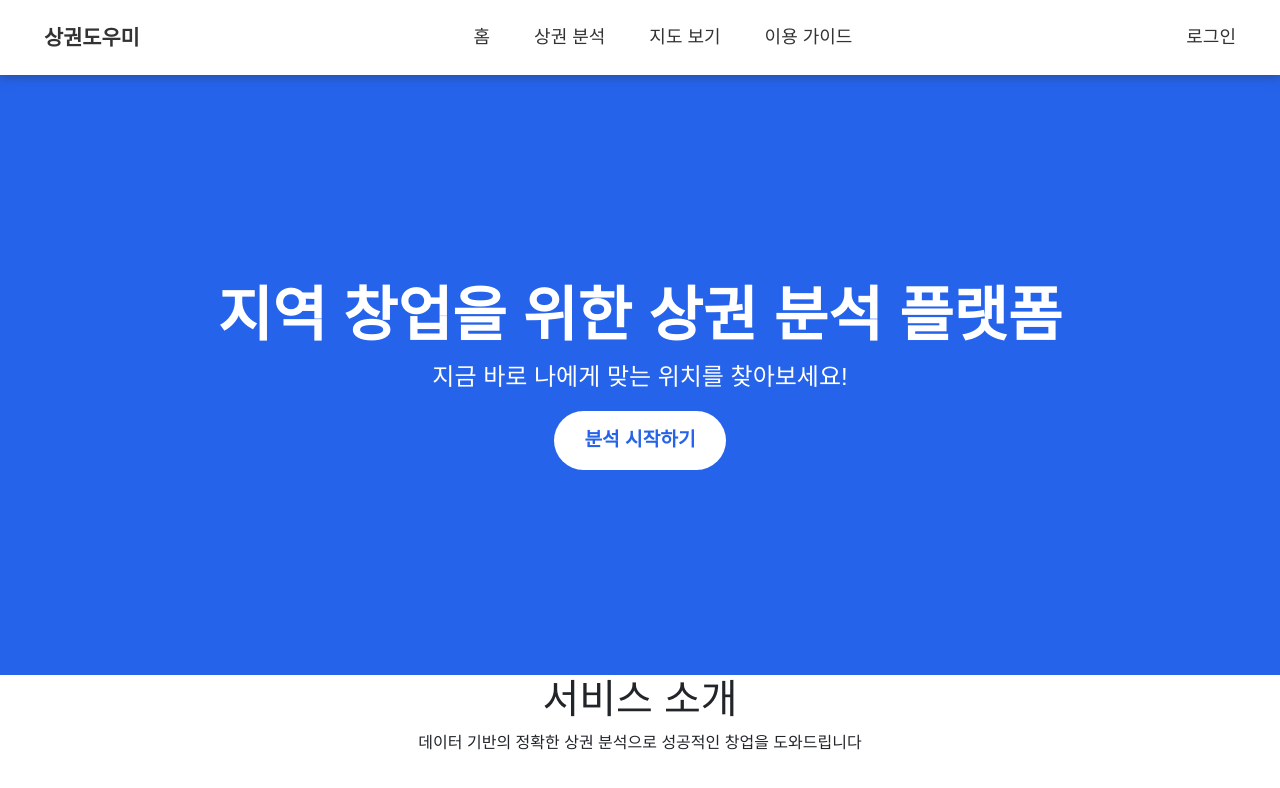
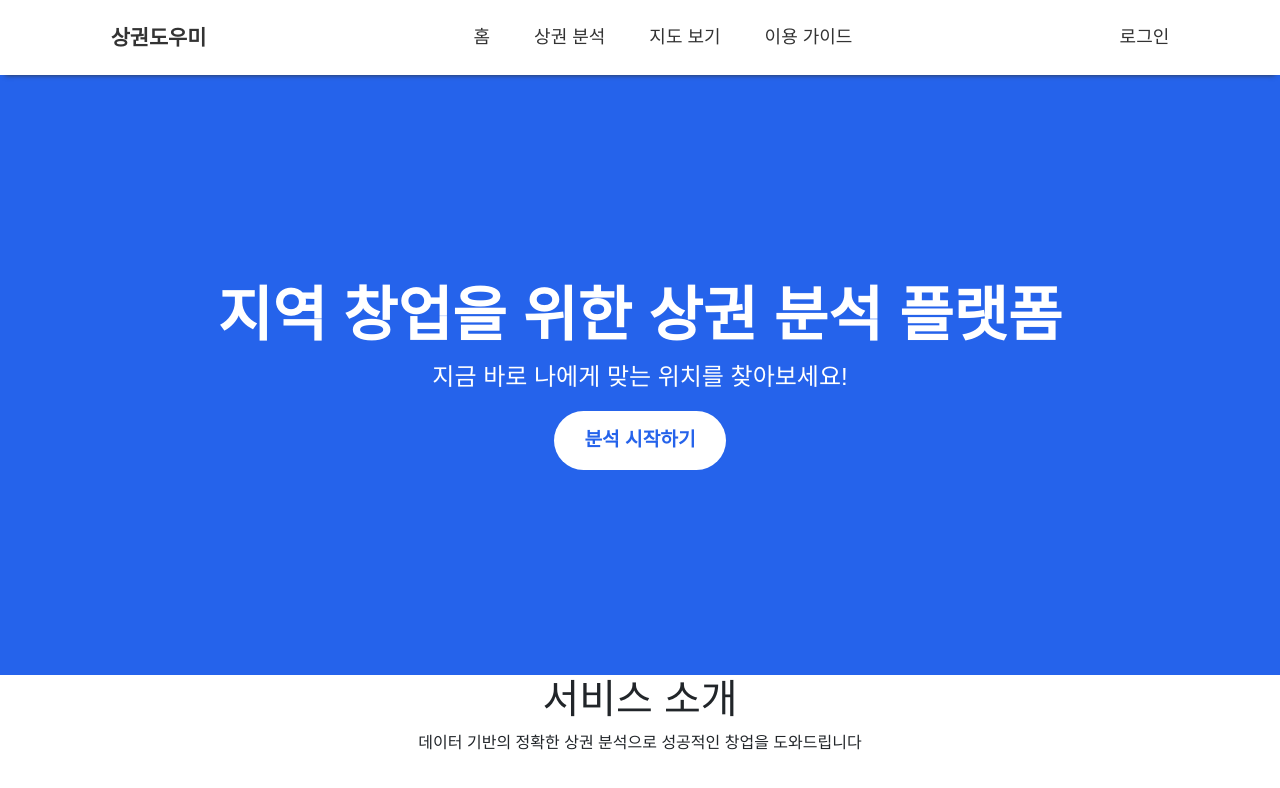
Before and after one commit to Milk0621/project-sangkwon-helper, a React (Create React App) app in the folder frontend/: page / in a window 1280 px wide. Shown: the top 788 px of the page. Built offline with nearby package versions, Linux system fonts and the light colour scheme; a web font is replaced by a local one.

Commit message:
refactor: Link 경로 수정 및 css 여백 수정

```diff
--- a/frontend/src/components/Header/Header.jsx
+++ b/frontend/src/components/Header/Header.jsx
@@ -14,7 +14,7 @@ function Header() {
                     <Link to="/guide">이용 가이드</Link>
                 </nav>
                 <nav className={styles.nav}>
-                <Link to="/login">로그인</Link>
+                    <Link to="/auth">로그인</Link>
                 </nav>
         </header>
     )
--- a/frontend/src/components/Header/Header.module.css
+++ b/frontend/src/components/Header/Header.module.css
@@ -1,14 +1,14 @@
 .header {
   display: flex;
-  justify-content: space-between;
+  justify-content: center;
   align-items: center;
+  gap: 20%;
   padding: 16px 32px;
   background-color: white;
-  box-shadow: 0 2px 4px rgba(0, 0, 0, 0.1);
   position: sticky;
   top: 0;
   z-index: 1000;
-  box-shadow: 0px 1px 10px 0px #33333385;
+  box-shadow: 0 5px 5px -5px #333;
 }
 
 .header a {
```
Lines whose indentation alone changed are shown as unchanged.
